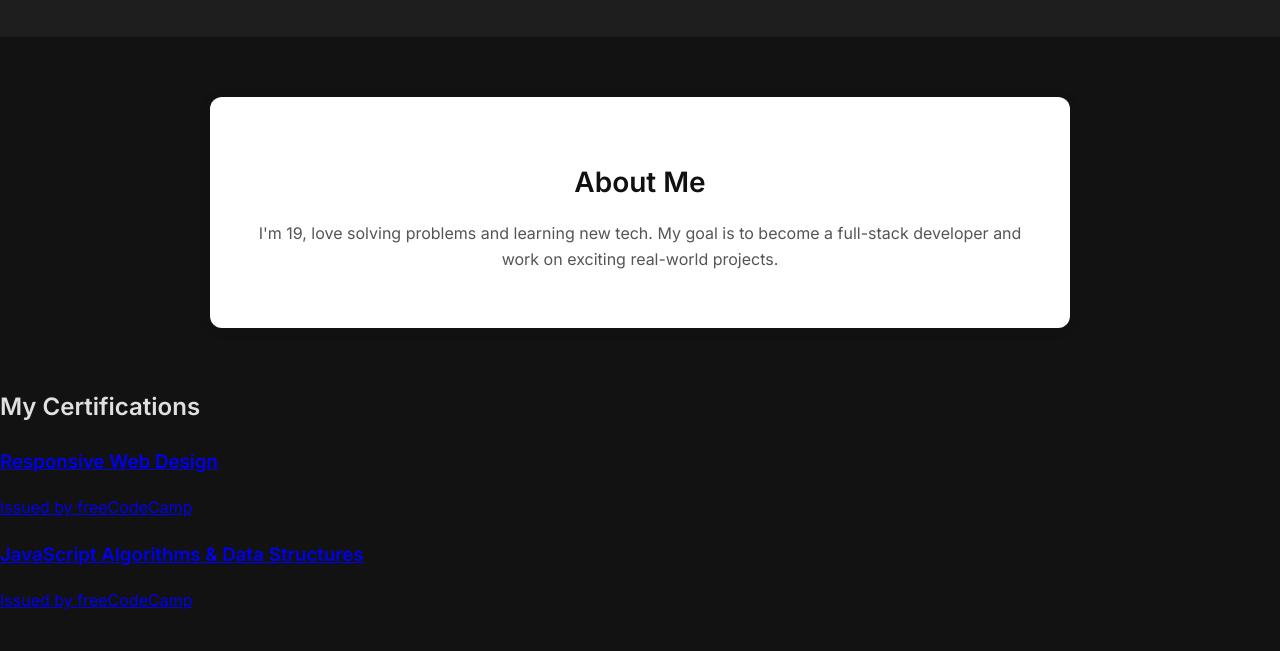
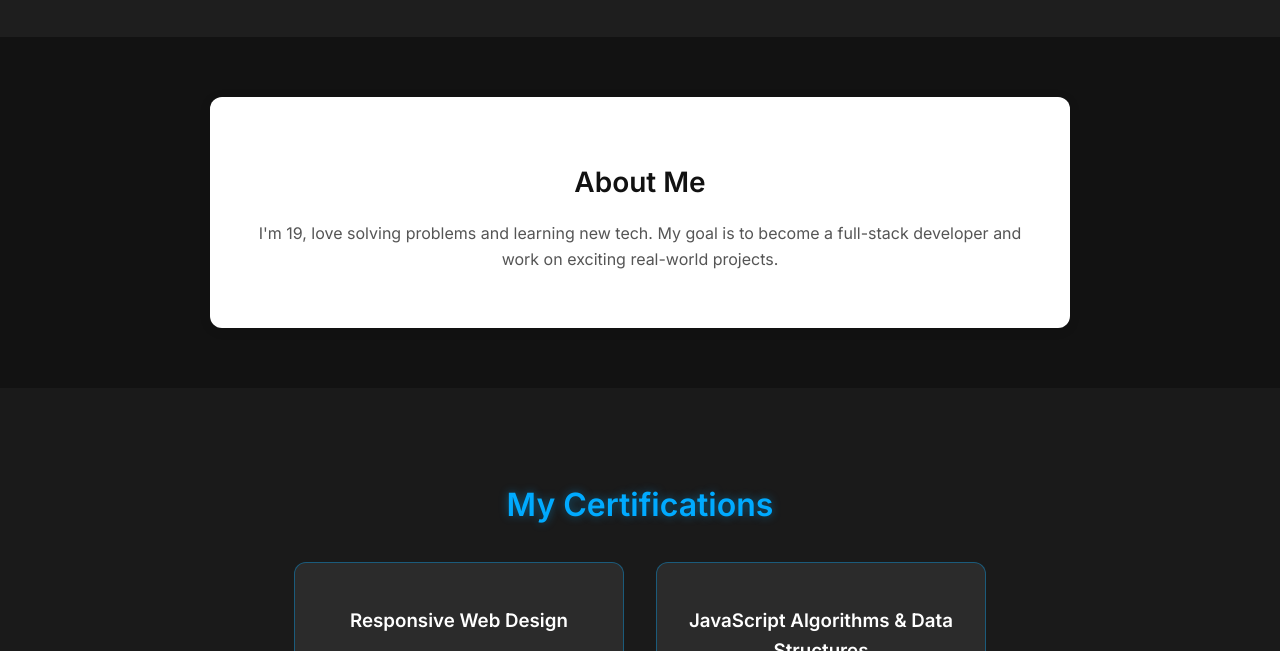
Before and after one commit to Xgltn/portfolio, a plain HTML site: page index.html in a window 1280 px wide. Shown: the part 253-904 px from the top of the page. Drawn offline with Linux system fonts and the light colour scheme.

Commit message:
Update style.css

```diff
--- a/style.css
+++ b/style.css
@@ -222,3 +222,40 @@ body {
   50% { box-shadow: 0 0 20px rgba(0, 191, 255, 0.6); }
   100% { box-shadow: 0 0 10px rgba(0, 191, 255, 0.3); }
 }
+
+.certificates {
+  padding: 4rem 2rem;
+  background-color: #1a1a1a;
+  color: white;
+  text-align: center;
+}
+
+.certificates h2 {
+  font-size: 2rem;
+  margin-bottom: 2rem;
+  color: #00aaff;
+  text-shadow: 0 0 10px #00aaff70;
+}
+
+.certificate-grid {
+  display: flex;
+  flex-wrap: wrap;
+  justify-content: center;
+  gap: 2rem;
+}
+
+.certificate-card {
+  background-color: #2b2b2b;
+  padding: 1.5rem;
+  border-radius: 12px;
+  width: 280px;
+  text-decoration: none;
+  color: white;
+  border: 1px solid #00aaff60;
+  transition: transform 0.3s, box-shadow 0.3s;
+}
+
+.certificate-card:hover {
+  transform: translateY(-5px);
+  box-shadow: 0 0 15px #00aaff70;
+}
```
